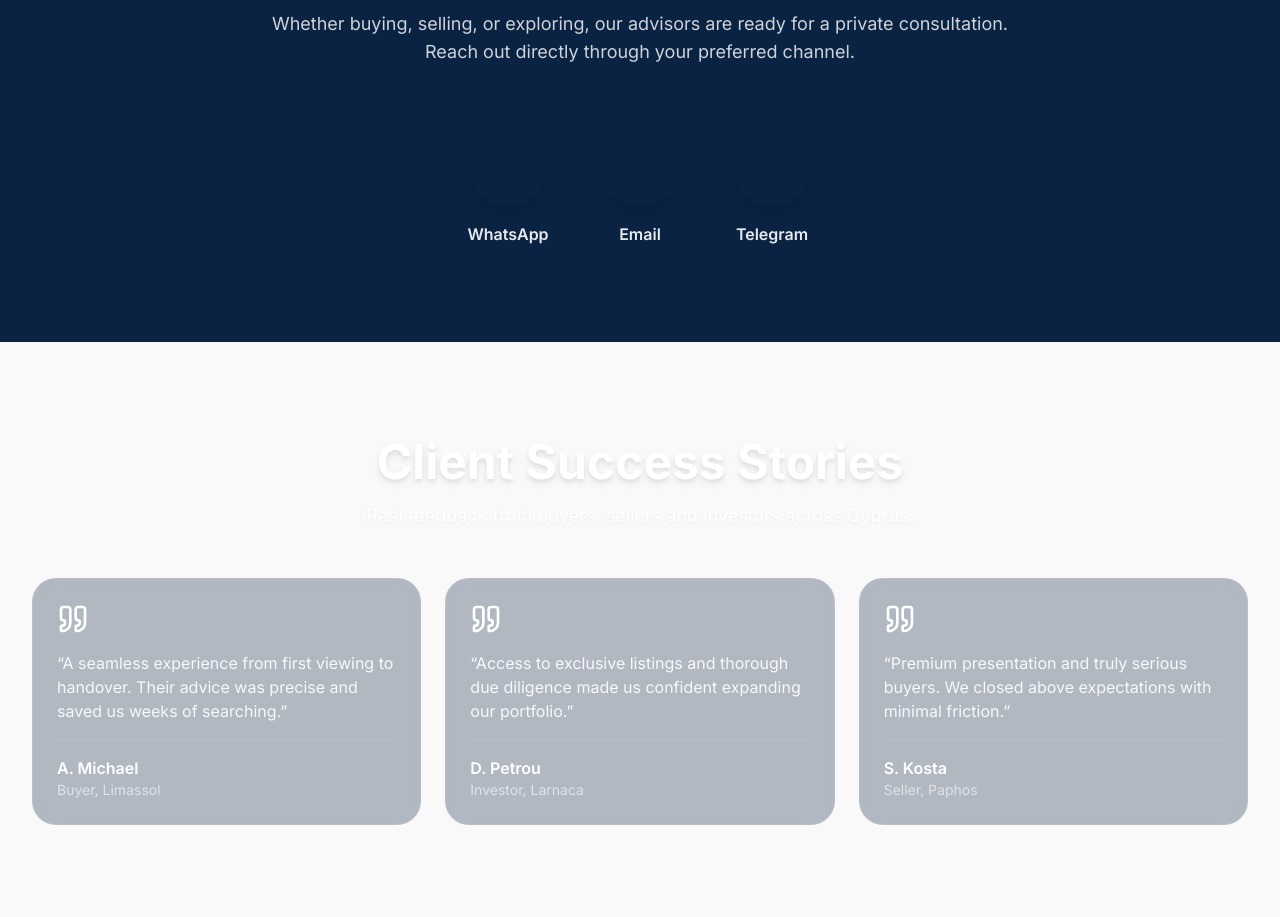
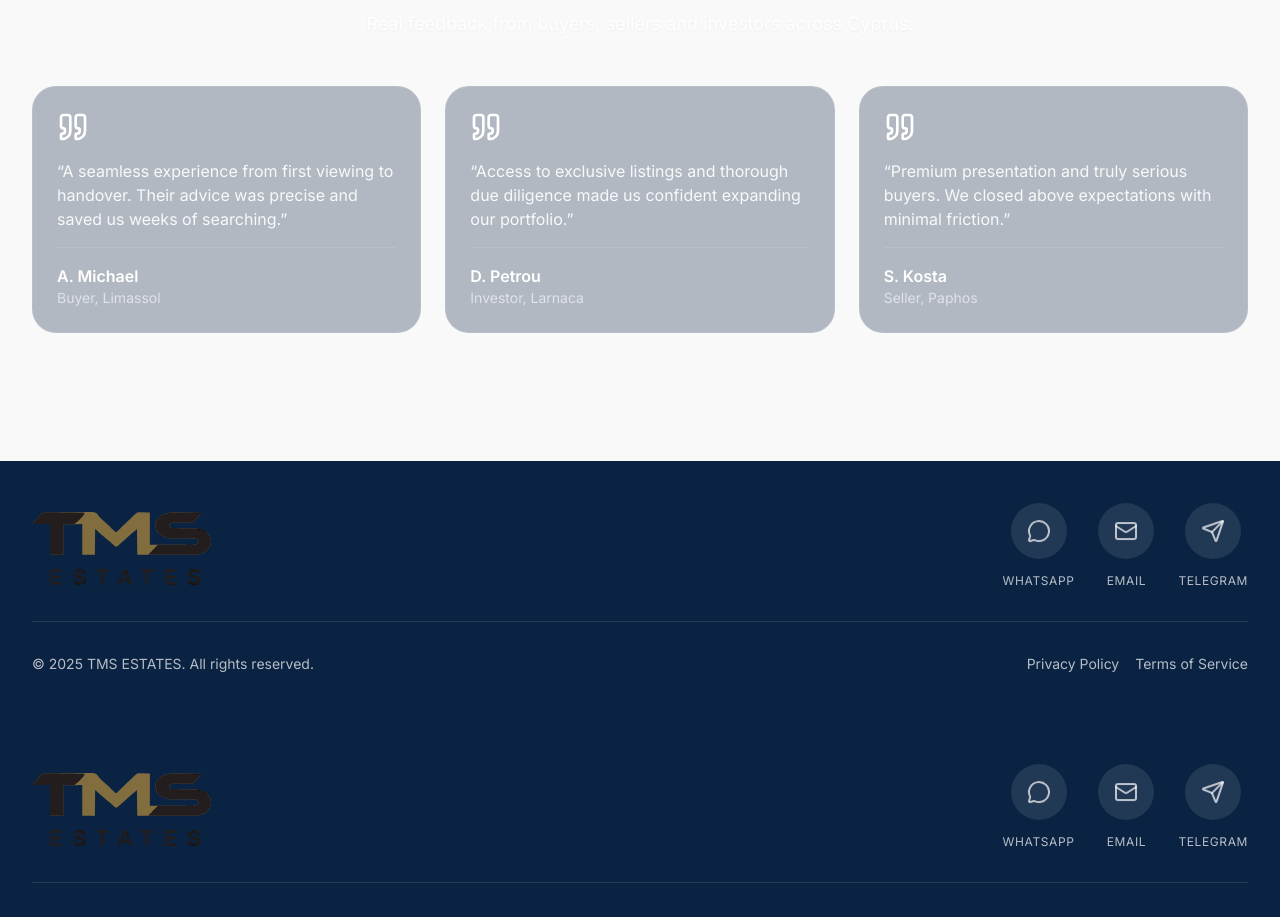
Before and after one commit to tmsgroupeu/tmsestates, a Next.js app in the folder web/: page / in a window 1280 px wide. Shown: the part 2994-3911 px from the top of the page. Built offline with nearby package versions, Linux system fonts and the light colour scheme; no server answers.

Commit message:
hjkhgkjh

```diff
--- a/web/src/app/page.tsx
+++ b/web/src/app/page.tsx
@@ -8,7 +8,7 @@ import MarketInsights from "@/components/sections/MarketInsights";
 import TestimonialsGlass from "@/components/Testimonials";
 import CTAContact from "@/components/CTAContact";
 import InsightsAndWhy from "@/components/sections/InsightsAndWhy";
-// Footer is no longer imported here as it's now in the global layout
+import Footer from "@/components/Footer";
 
 export default function Home() {
   return (
@@ -33,15 +33,16 @@ export default function Home() {
         <div className="bg-background">
           <InsightsAndWhy />
           <LimassolAdvantage />
-          {/* ✅ The <CTAContact /> component is now your final section before the global footer */}
-          <CTAContact />
         </div>
 
         {/* --- LANE 5: TRANSPARENT (Testimonials) --- */}
+        {/* Per your request, this is now transparent just before the final contact section. */}
         <TestimonialsGlass />
 
         {/* --- LANE 6: SOLID (Final Sections) --- */}
-        {/* ❌ REMOVED: The <Footer /> component was here. It will now be added automatically by layout.tsx */}
+        <div className="bg-background">
+          <Footer />
+        </div>
 
       </div>
     </>
```
